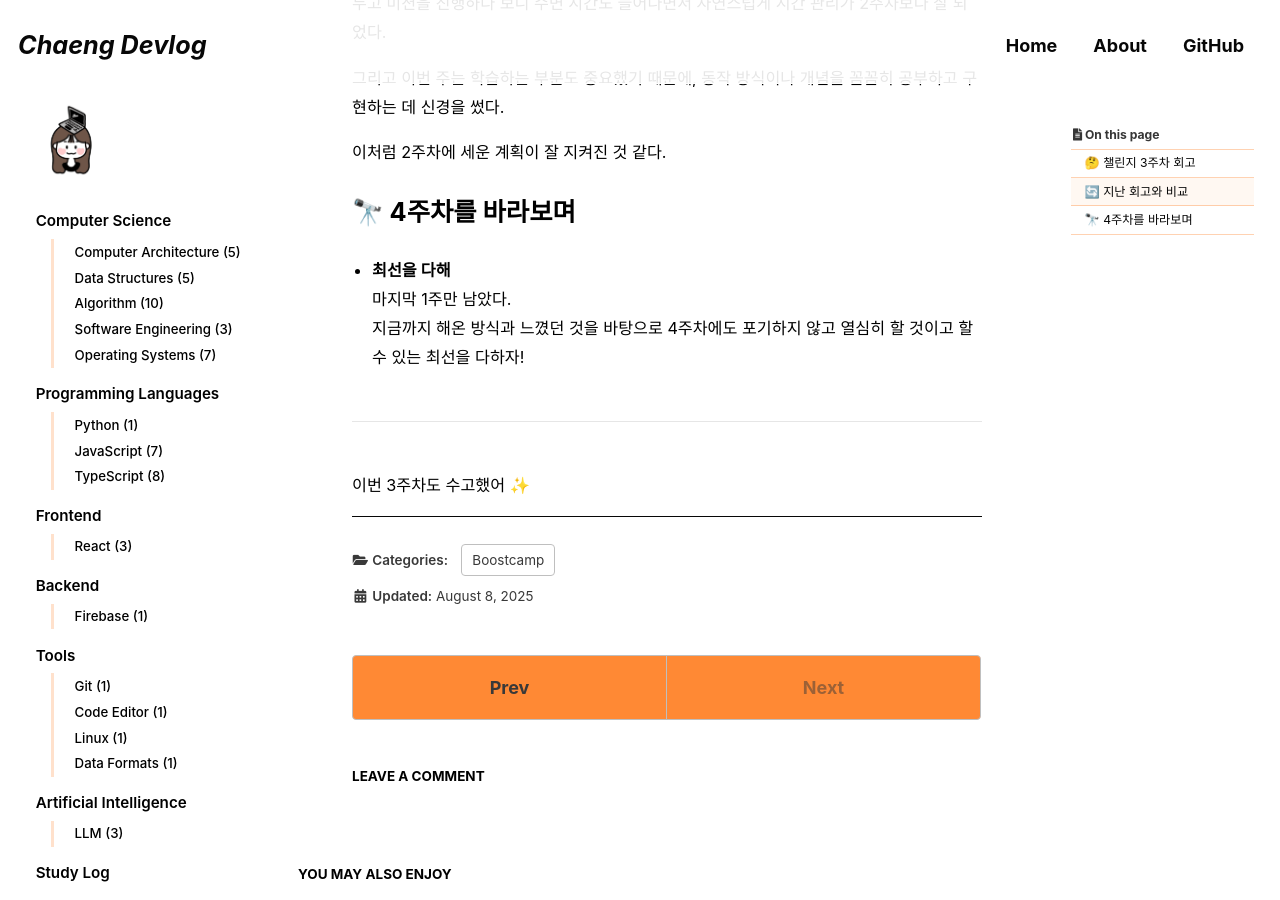
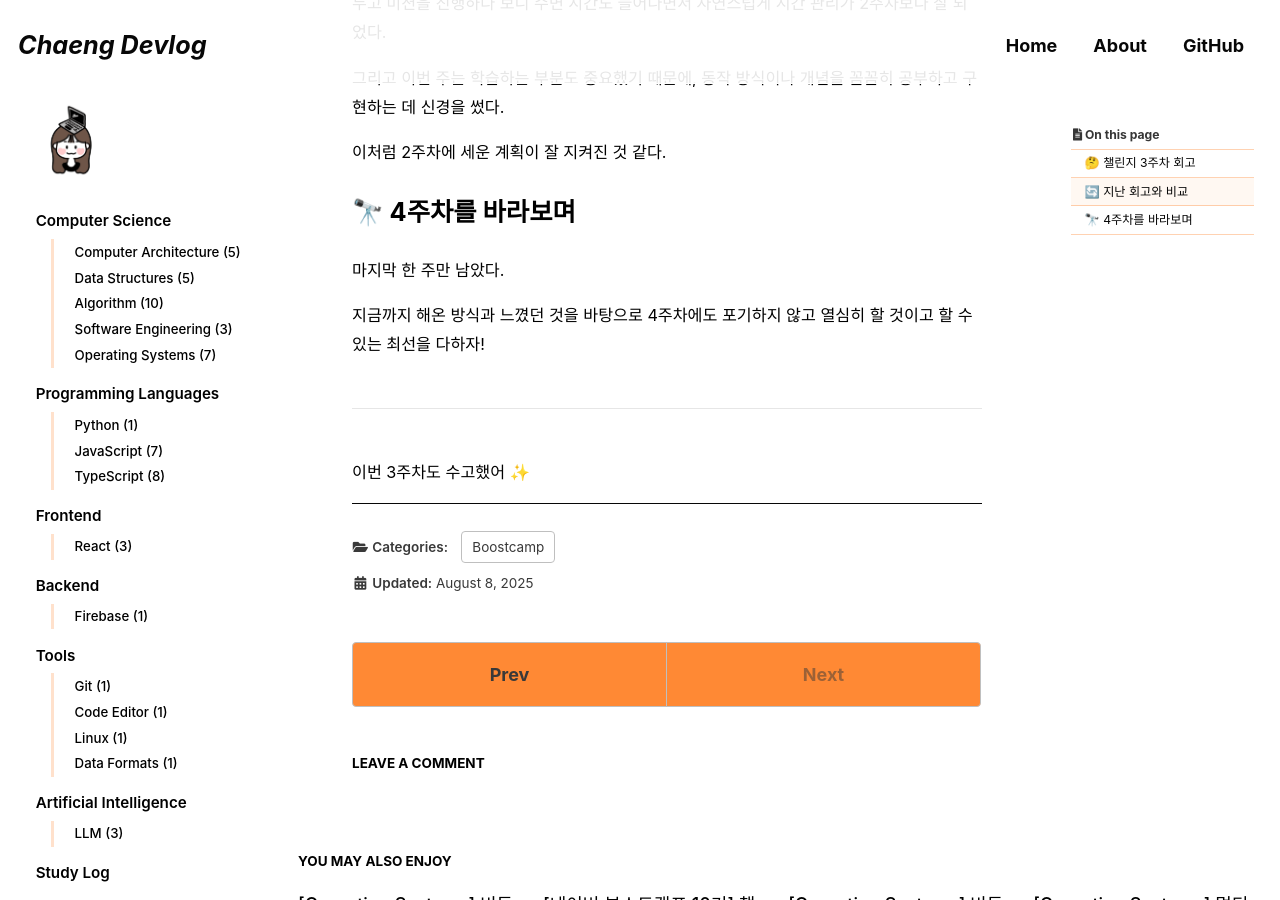
Before and after one commit to cchaeyoung/cchaeyoung.github.io, a Jekyll site: the page built from _posts/2025-08-04-boostcamp-challenge-week3.md, in a window 1280 px wide and 900 px high, scrolled down 1200 px. Built offline with Jekyll 4.4.1, drawn with Linux system fonts in a browser that asks for light colours; cached includes are drawn as plain includes; some web fonts are replaced; comment, search, counter and statistics services are not loaded.

Commit message:
docs: Update post about boostcamp challenge week3

```diff
--- a/_posts/2025-08-04-boostcamp-challenge-week3.md
+++ b/_posts/2025-08-04-boostcamp-challenge-week3.md
@@ -50,11 +50,9 @@ last_modified_at: 2025-08-08
 
 # 🔭 4주차를 바라보며
 
-- **최선을 다해**
+마지막 한 주만 남았다.
 
-  마지막 1주만 남았다.
-
-  지금까지 해온 방식과 느꼈던 것을 바탕으로 4주차에도 포기하지 않고 열심히 할 것이고 할 수 있는 최선을 다하자!
+지금까지 해온 방식과 느꼈던 것을 바탕으로 4주차에도 포기하지 않고 열심히 할 것이고 할 수 있는 최선을 다하자!
 
 ---
 
```
